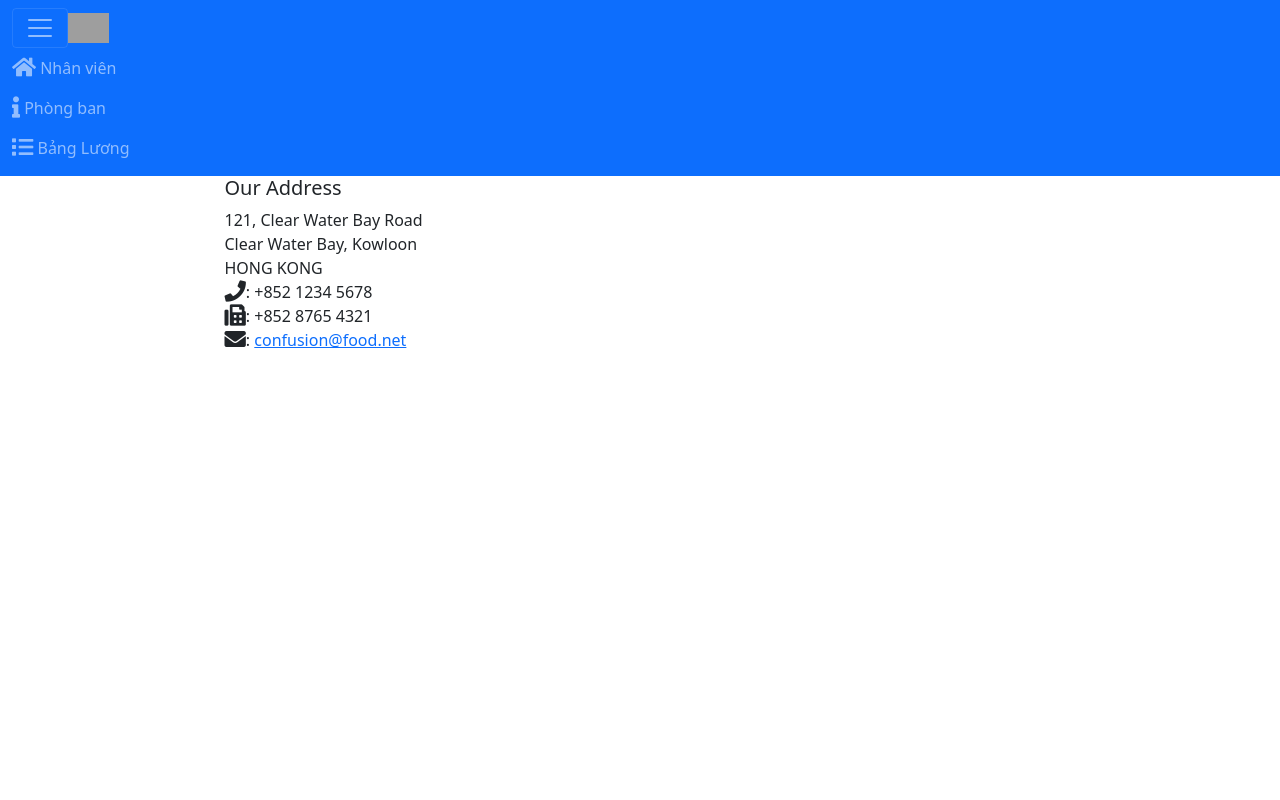
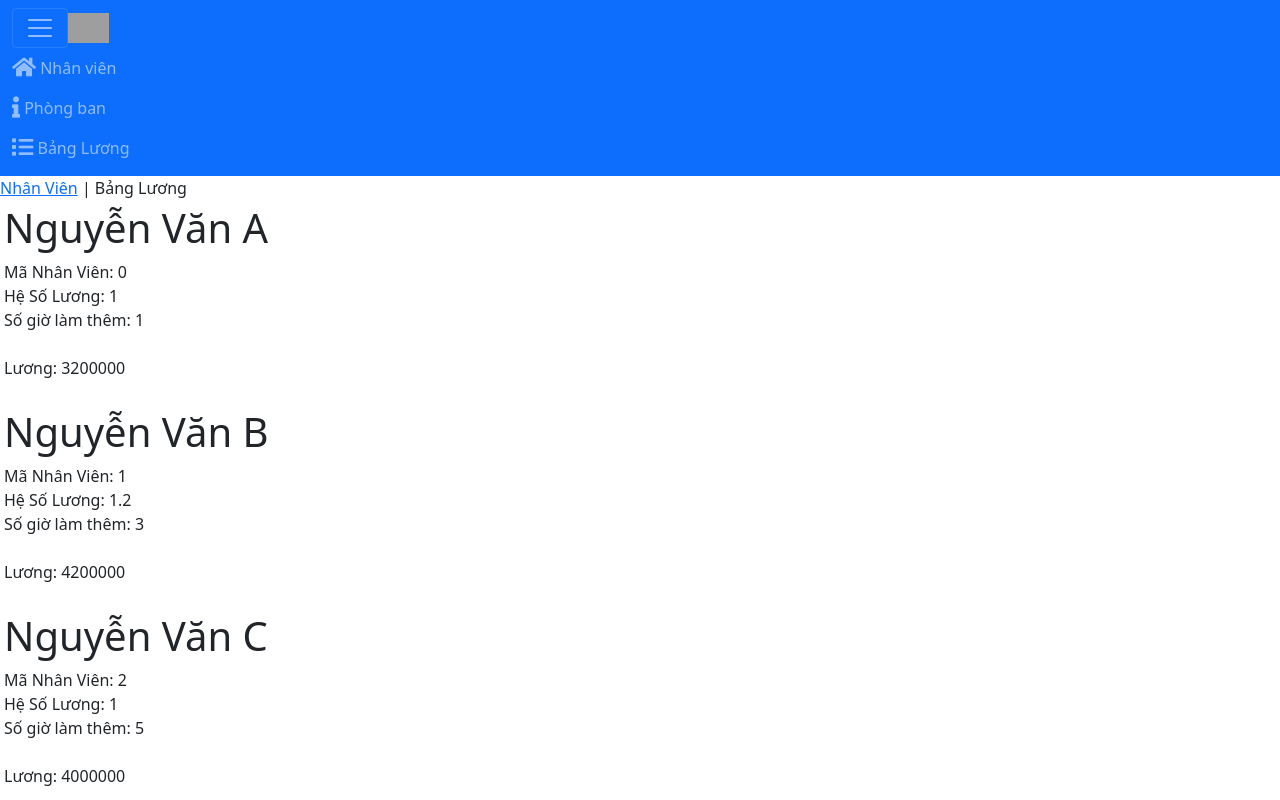
Before and after one commit to duyht133/RJS101x_01-A_VN_DN, a React (Create React App) app: page /salary in a window 1280 px wide. Shown: the top 800 px of the page. Built offline with nearby package versions, Linux system fonts and the light colour scheme; grey boxes are pictures that could not be loaded; some icons are missing.

Commit message:
RJS101x_Assignment2_Up_Department

```diff
--- a/src/components/Department.js
+++ b/src/components/Department.js
@@ -1,49 +1,60 @@
-import React from 'react';
+import React from "react";
 import { Card, CardImg, CardText, CardBody, CardTitle, CardSubtitle } from "reactstrap";
 import { DEPARTMENTS } from "../shared/staffs";
 
-
-
 const Department = () => {
 
-  return <div>
+  const Sale = () => {
+    return (
+      <>
+        <h1>Sale</h1>
+        <div>số lượng nhân viên: {DEPARTMENTS[0].numberOfStaff}</div>
+      </>
+    );
+  };
+
+  const HR = () => {
+    return <div>số lượng nhân viên: {DEPARTMENTS[1].numberOfStaff}</div>;
+  };
+  const Marketing = () => {
+    return <div>số lượng nhân viên: {DEPARTMENTS[2].numberOfStaff}</div>;
+  };
+  const IT = () => {
+    return <div>số lượng nhân viên: {DEPARTMENTS[3].numberOfStaff}</div>;
+  };
+  const Finance = () => {
+    return <div>số lượng nhân viên: {DEPARTMENTS[4].numberOfStaff}</div>;
+  };
+
+  return (
+    <div>
       <div>
         <Card>
-            <h1>Sale</h1>
-            <div>
-                số lượng nhân viên: {DEPARTMENTS[0].numberOfStaff}
-            </div>
+          <Sale />
         </Card>
 
         <Card>
           <h1>HR</h1>
-            <div>
-                số lượng nhân viên: {DEPARTMENTS[1].numberOfStaff}
-            </div>
+          <HR />
         </Card>
 
         <Card>
           <h1>Marketing</h1>
-            <div>
-                số lượng nhân viên: {DEPARTMENTS[2].numberOfStaff}
-            </div>
+          <Marketing />
         </Card>
 
         <Card>
           <h1>IT</h1>
-            <div>
-                số lượng nhân viên: {DEPARTMENTS[3].numberOfStaff}
-            </div>
+          <IT />
         </Card>
 
         <Card>
           <h1>Finance</h1>
-            <div>
-                số lượng nhân viên: {DEPARTMENTS[4].numberOfStaff}
-            </div>
+          <Finance />
         </Card>
       </div>
-  </div>;
+    </div>
+  );
 };
 
 export default Department;
--- a/src/components/Headercomponent.js
+++ b/src/components/Headercomponent.js
@@ -47,7 +47,7 @@ class Header extends Component {
                 </NavItem>
 
                 <NavItem>
-                  <Link className="nav-link" to="/menu">
+                  <Link className="nav-link" to="/salary">
                     <span className="fa fa-list fa-lg"></span> Bảng Lương
                   </Link>
                 </NavItem>
--- a/src/components/MainComponent.js
+++ b/src/components/MainComponent.js
@@ -5,6 +5,7 @@ import Footercomponent from "./Footercomponent.js";
 import Headercomponent from "./Headercomponent.js";
 import Department from "./Department.js";
 import RenderDish from "./RenderDish";
+import Salary from "./Salary";
 
 const MainComponent = () => {
   const [staff, setStaff] = useState(null);
@@ -23,8 +24,11 @@ const MainComponent = () => {
 
         <Route path="department" element={<Department />} />
 
+        <Route path="salary" element={<Salary />} />
+
 
       </Routes>
+
       <Footercomponent />
     </div>
   );
--- /dev/null
+++ b/src/components/Salary.js
@@ -0,0 +1,33 @@
+import React from "react";
+import { Link } from "react-router-dom";
+import { STAFFS } from "../shared/staffs";
+import { Card, CardImg, CardImgOverlay, CardTitle } from "reactstrap";
+
+const Salary = () => {
+  const basicSalary = 3000000;
+  const overTimeSalary = 200000;
+  /* const salary = staff.rate * basicSalary + staff.overTime * overTimeSalary; */
+
+  return (
+    <div>
+      <Link to="/">Nhân Viên</Link> | Bảng Lương
+      {STAFFS.map((staff) => (
+        <div className="col-12 col-md-5 m-1">
+          <div>
+            <h1>{staff.name}</h1>
+            <div> Mã Nhân Viên: {staff.id}</div>
+            <div> Hệ Số Lương: {staff.salaryScale}</div>
+            <div> Số giờ làm thêm: {staff.overTime}</div>
+
+            <br />
+
+            <div>Lương: {staff.salaryScale * basicSalary + staff.overTime * overTimeSalary}</div>
+          </div>
+          <br />
+        </div>
+      ))}
+    </div>
+  );
+};
+
+export default Salary;
--- a/src/components/StaffListComponent.js
+++ b/src/components/StaffListComponent.js
@@ -19,9 +19,9 @@ const StaffListComponent = ({ selectStaff }) => {
               }}
             >
               <CardImg className="image" src={staff.image} alt={staff.name} />
-              <CardImgOverlay className="nameMenu">
-                <CardTitle>{staff.name}</CardTitle>
-              </CardImgOverlay>
+              <div>
+                <div>{staff.name}</div>
+              </div>
             </Card>
           </div>
         </Link>
--- a/src/shared/staffs.jsx
+++ b/src/shared/staffs.jsx
@@ -36,7 +36,7 @@ export const STAFFS =
             id: 0,
             name: "Nguyễn Văn A",
             doB: "1999-01-01T08:59:00.000Z",
-            salaryScale: 1.1,
+            salaryScale: 1,
             startDate: "2019-04-30T08:59:00.000Z",
             department: DEPARTMENTS[0],
             annualLeave: 1,
```
Lines whose indentation alone changed are shown as unchanged.
